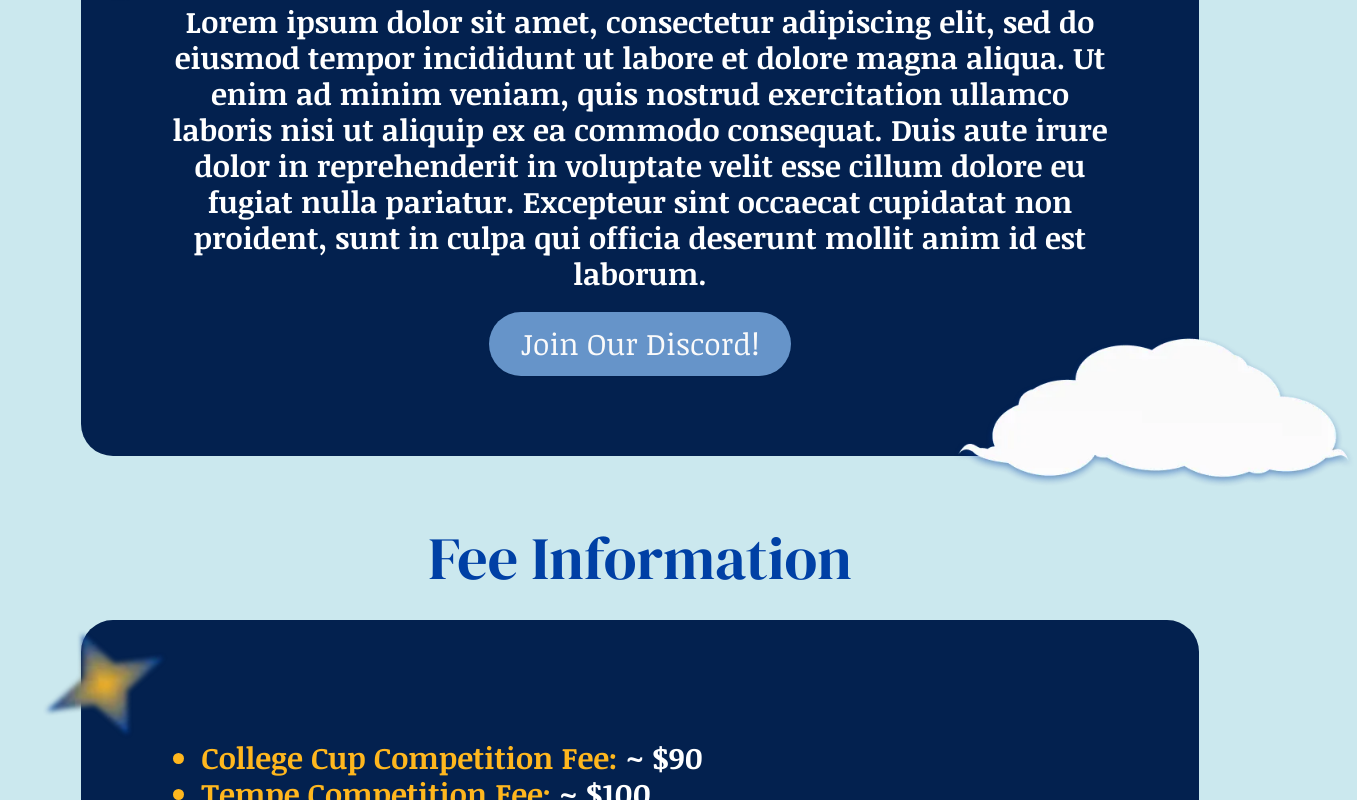
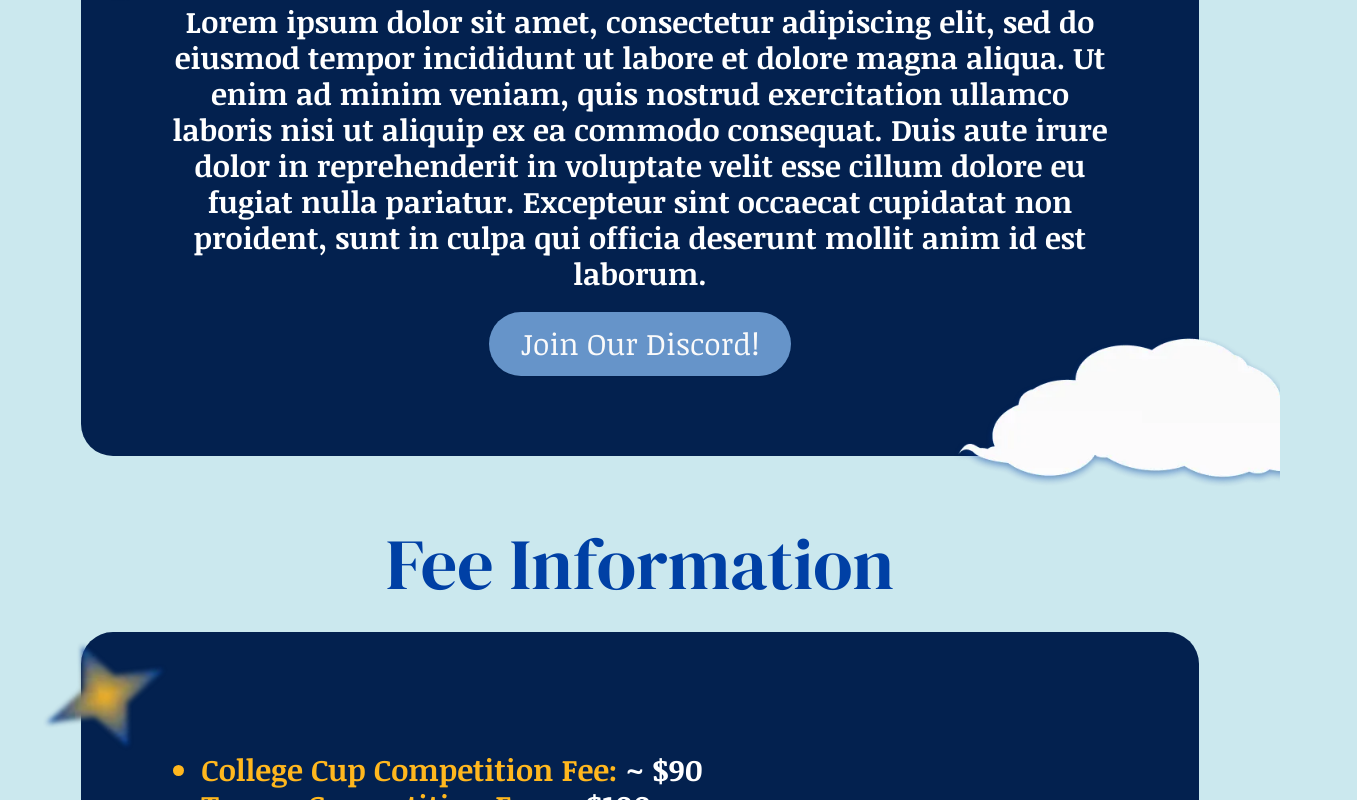
Before and after one commit to acm-ucr/rsd-website, a Next.js app: page /join in a window 1280 px wide. Shown: the part 349-1149 px from the top of the page, 1357 px wide, since content can reach past the window. Built offline with nearby package versions, Linux system fonts and the light colour scheme.

Commit message:
Fix the weird vertical spacing with overflow-x-hidden

```diff
--- a/src/app/join/page.tsx
+++ b/src/app/join/page.tsx
@@ -9,7 +9,7 @@ import Header from "@/components/Header";
 
 const Join = () => {
   return (
-    <div className="bg-rsd-light-blue">
+    <div className="bg-rsd-light-blue overflow-x-hidden">
       <Header text="Registration" />
       <div className="relative my-10 flex justify-center">
         <div className="mid:scale-100 invisible absolute -top-[10vh] -left-[16vw] sm:visible sm:-top-[8vh] sm:-left-[35vw] sm:scale-80 lg:-left-[25vw] xl:-left-[16vw]">
@@ -33,7 +33,7 @@ const Join = () => {
             </div>
           }
         />
-        <div className="mid:scale-100 mid:-right-[29vw] invisible absolute -right-[10vw] -bottom-5 sm:visible sm:-right-[35vw] sm:scale-80 xl:-right-[10vw]">
+        <div className="mid:scale-100 mid:-right-[15vw] invisible absolute -right-[10vw] -bottom-5 sm:visible sm:-right-[35vw] sm:scale-80 lg:-right-[10vw] 2xl:-right-[5vw]">
           <Image src={Cloud} alt="Cloud" />
         </div>
       </div>
--- a/src/components/Header.tsx
+++ b/src/components/Header.tsx
@@ -3,8 +3,10 @@ interface HeaderProps {
 }
 const Header = ({ text }: HeaderProps) => {
   return (
-    <div className="flex mt-10 w-full items-center justify-center">
-      <div className="font-rsd-main text-rsd-title-blue text-center text-6xl sm:text-7xl">{text}</div>
+    <div className="mt-10 flex w-full items-center justify-center">
+      <div className="font-rsd-main text-rsd-title-blue text-center text-6xl sm:text-7xl">
+        {text}
+      </div>
     </div>
   );
 };
--- a/src/components/join/Registration.tsx
+++ b/src/components/join/Registration.tsx
@@ -6,7 +6,7 @@ import { items } from "@/data/FeeLabels";
 const Registration = () => {
   return (
     <div className="flex flex-col">
-      <div className="text-rsd-title-blue text-center text-6xl">
+      <div className="text-rsd-title-blue text-center text-6xl sm:text-7xl">
         Fee Information
       </div>
       <div className="relative flex justify-center">
```
